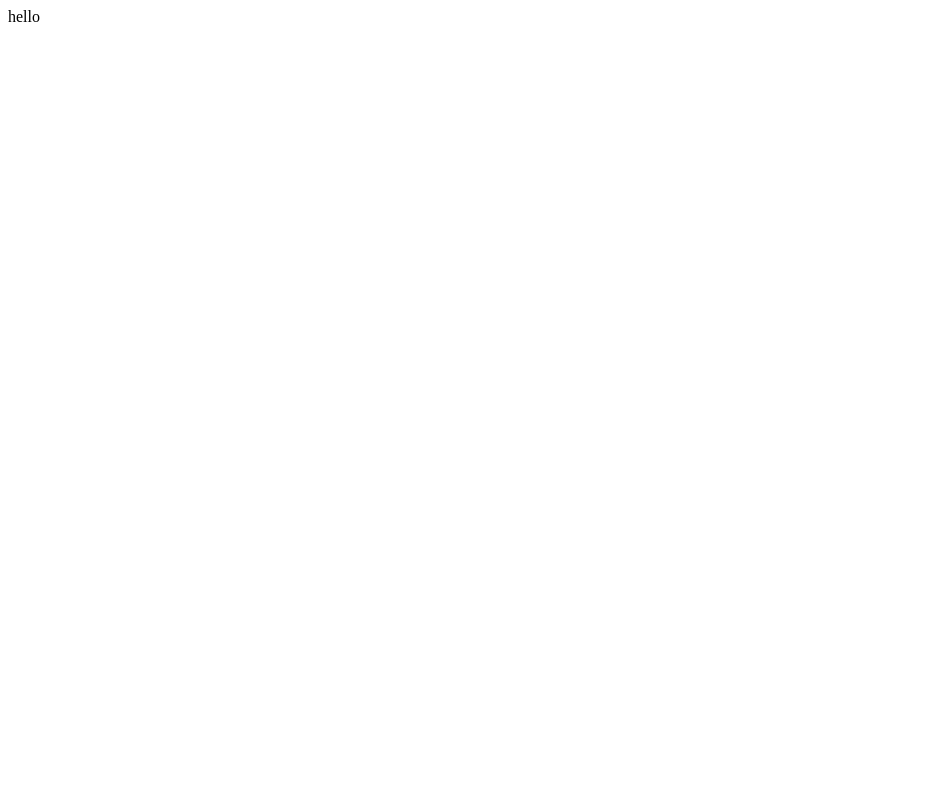
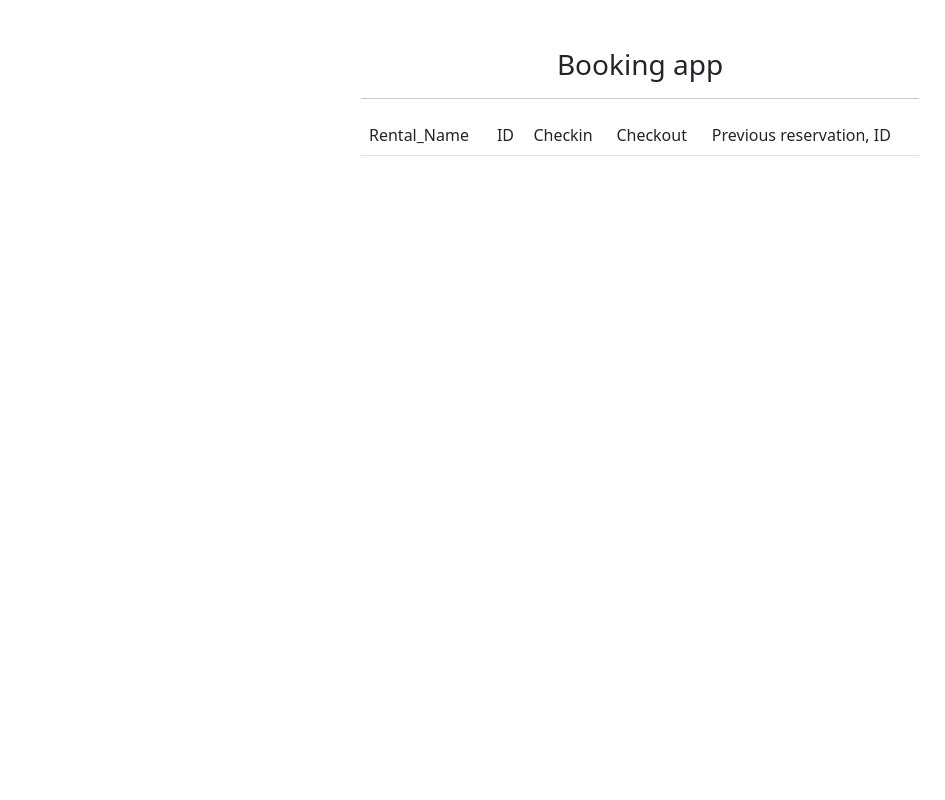
Before and after one commit to ThomasGeorgiadisIO/test_code_task_python_django_engineer, a Django app: page / in a window 1280 px wide. Before the commit the part shown is almost empty. Shown: the whole page, without its empty margins (0-945 px from the left). Run offline with Django 4.2, Linux system fonts and the light colour scheme; data that the repository does not hold is empty.

Commit message:
add base hmtl, bootstrap, table

```diff
--- /dev/null
+++ b/test_task_project/booking_app/templates/booking_app/base.html
@@ -0,0 +1,22 @@
+<!DOCTYPE html>
+<html lang="en">
+<head>
+    <meta charset="UTF-8">
+    <meta http-equiv="X-UA-Compatible" content="IE=edge">
+    <meta name="viewport" content="width=device-width, initial-scale=1.0">
+    <title>Document</title>
+    <link href="https://cdn.jsdelivr.net/npm/bootstrap@5.1.3/dist/css/bootstrap.min.css" rel="stylesheet" integrity="sha384-1BmE4kWBq78iYhFldvKuhfTAU6auU8tT94WrHftjDbrCEXSU1oBoqyl2QvZ6jIW3" crossorigin="anonymous">
+    <link rel="stylesheet" href="https://cdnjs.cloudflare.com/ajax/libs/font-awesome/6.0.0/css/all.min.css" integrity="sha512-9usAa10IRO0HhonpyAIVpjrylPvoDwiPUiKdWk5t3PyolY1cOd4DSE0Ga+ri4AuTroPR5aQvXU9xC6qOPnzFeg==" crossorigin="anonymous" referrerpolicy="no-referrer" />
+</head>
+<body>
+    <div class="container">
+        <div class="col-md-6 offset-md-3 mt-5">
+            <h3 id="header" style="text-align:center">Booking app</h3>
+            <hr>
+            {% block content %}
+            {% endblock content %}
+        </div>
+    </div>
+    <script src="https://cdn.jsdelivr.net/npm/bootstrap@5.1.3/dist/js/bootstrap.min.js" integrity="sha384-QJHtvGhmr9XOIpI6YVutG+2QOK9T+ZnN4kzFN1RtK3zEFEIsxhlmWl5/YESvpZ13" crossorigin="anonymous"></script>
+</body>
+</html>
--- a/test_task_project/booking_app/templates/booking_app/reservation_list.html
+++ b/test_task_project/booking_app/templates/booking_app/reservation_list.html
@@ -1 +1,24 @@
-hello
+{% extends 'booking_app/base.html' %}
+
+{% block content %}
+<table class="table table-borderless">
+    <thead class="border-bottom font-weight-bold"
+        <tr>
+            <td>Rental_Name</td>
+            <td>ID</td>
+            <td>Checkin</td>
+            <td>Checkout</td>
+            <td>Previous reservation, ID</td>
+        </tr>
+    </thead>
+    <tbody>
+        {% for object in object_list %}
+            <tr>
+                {% comment %} <td>{{object.name}}</td> {% endcomment %}
+                <td>{{object.rental_id}}</td>
+                <td>{{object.checkin|date}}</td>
+                <td>{{object.checkout|date}}</td>
+            </tr>
+        {% endfor %}
+    </tbody>
+{% endblock content %}
```
